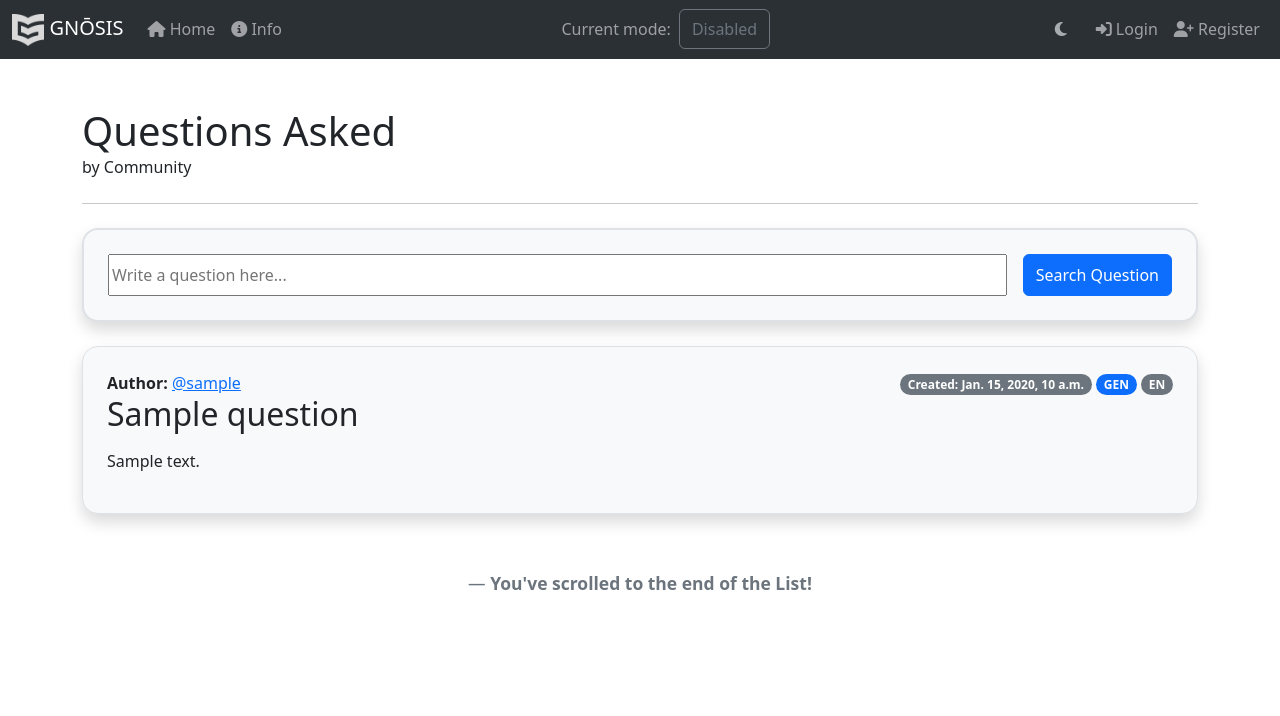
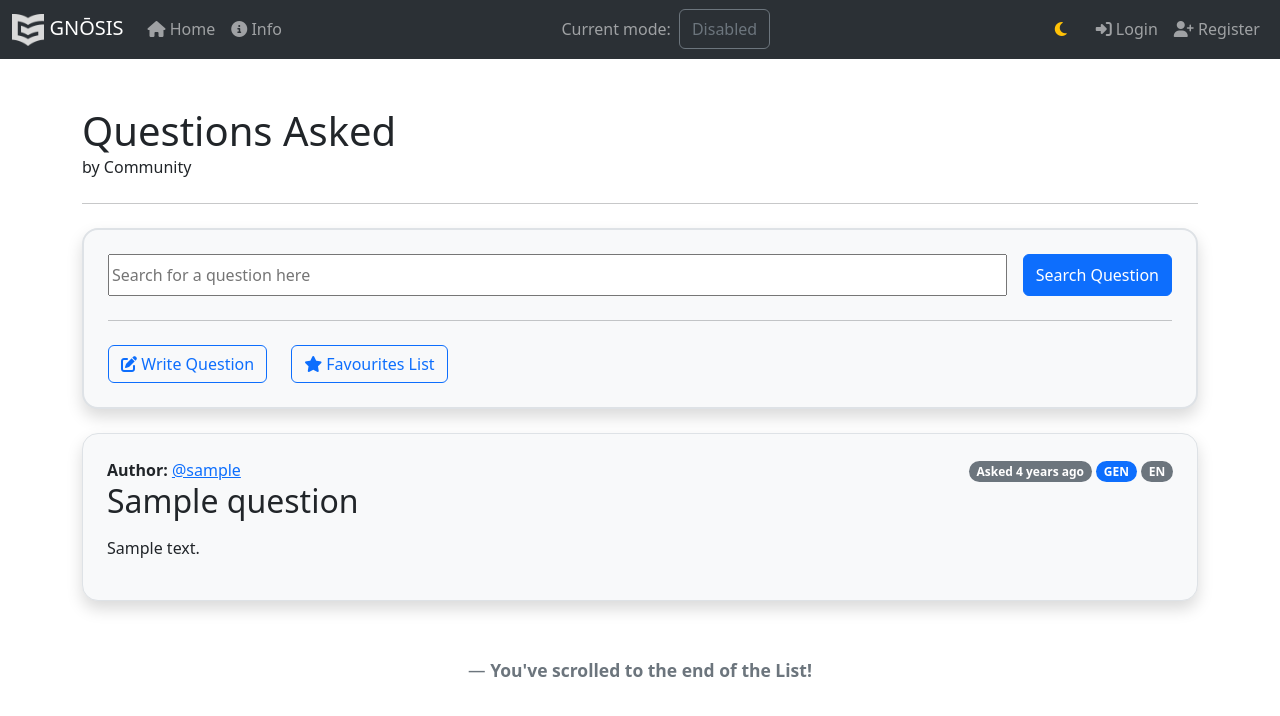
Before and after one commit to MidHunterX/GNOSIS, a Django app: page /home/ in a window 1280 px wide. Shown: the top 716 px of the page. Run offline with Django 5.2, Linux system fonts and the light colour scheme; tables that the repository leaves empty hold one stand-in row (values such as "Sample post"); some libraries are stand-ins or nearby versions.

Commit message:
🔧 Fixed: UI Elements + Human Readable Goodness

```diff
--- a/gnosis_app/templates/gnosis/base.html
+++ b/gnosis_app/templates/gnosis/base.html
@@ -58,13 +58,27 @@
           </div>
 
           <!-- TOGGLE DARK MODE - LIGHT MODE -->
-          <button id="themeToggle" class="mx-2 btn text-secondary-emphasis fas fa-sun"></button>
+          <button id="themeToggle" class="mx-2 btn fas"></button>
 
           <!-- RIGHT SIDE: PROFILE RELATED LINKS -->
           {% if request.user.is_authenticated %}
           <ul class="navbar-nav">
+            <li class="nav-item">
+              {% if request.user.profile.photo %}
+              <a class="nav-link" href="{% url 'gnosis:profilepage' username=request.user %}">
+              <img src="{{ request.user.profile.photo.url }}" width="29" height="29" class="rounded-circle me-1" alt="Custom Profile Pic">
+                {% else %}
+              <img src="{% static 'default.png' %}" width="29" height="29" class="rounded-circle me-1" alt="Default Profile Pic">
+                {% endif %}
+                {{ request.user }}
+                </a>
+            </li>
+            <li class="nav-item"><a class="nav-link" href="{% url 'gnosis:user_logout' %}"><i class="fas fa-sign-out-alt"></i> Logout</a></li>
+          </ul>
+
+          {% comment "OLD DROPDOWN LIST" %}
+          <ul class="navbar-nav">
             <li class="nav-item dropdown">
-              <!-- OUTSIDE MENU -->
               <a class="nav-link dropdown-toggle py-0" href="#" role="button" data-bs-toggle="dropdown" aria-expanded="false">
                 {% if request.user.profile.photo %}
                 <img src="{{ request.user.profile.photo.url }}" width="32" height="32" class="rounded-circle me-1" alt="Custom Profile Pic">
@@ -73,8 +87,6 @@
                 {% endif %}
                 {{ request.user }}
               </a>
-
-              <!-- INSIDE MENU -->
               <ul class="dropdown-menu dropdown-menu-end">
                 <li class="dropdown-item"><a class="nav-link" href="{% url 'gnosis:ask_question' %}"><i class="fas fa-edit"></i> Write Question</a></li>
                 <li class="dropdown-item"><a class="nav-link" href="{% url 'gnosis:show_fav_ques' %}"><i class="fas fa-star"></i> Favourites List</a></li>
@@ -82,9 +94,10 @@
                 <li class="dropdown-item"> <a class="nav-link" href="{% url 'gnosis:profilepage' username=request.user %}"><i class="fas fa-user"></i> View Profile </a> </li>
                 <li class="dropdown-item"><a class="nav-link" href="{% url 'gnosis:user_logout' %}"><i class="fas fa-sign-out-alt"></i> Logout</a></li>
               </ul>
-
             </li>
           </ul>
+          {% endcomment %}
+
           {% else %}
           <ul class="navbar-nav">
             <li class="nav-item"><a class="nav-link" href="{% url 'gnosis:user_login' %}"><i class="fas fa-sign-in-alt"></i> Login</a></li>
--- a/gnosis_app/templates/gnosis/ques_detail.html
+++ b/gnosis_app/templates/gnosis/ques_detail.html
@@ -14,8 +14,10 @@
   <div>
     <p class="mb-0"><strong>Author: </strong><a href="{% url 'gnosis:profilepage' q.author %}">@{{q.author}}</a>
       <span class="float-end">
-        <span class="badge rounded-pill text-bg-secondary">Created: {{q.created}}</span>
-        <span class="badge rounded-pill text-bg-secondary">Updated: {{q.updated}}</span>
+        <span class="badge rounded-pill text-bg-secondary">Posted: {{ q.created|smol_timesince }} ago</span>
+        {% if q.updated|date:"Y-m-d H:i:s" != q.created|date:"Y-m-d H:i:s" %}
+        <span class="badge rounded-pill text-bg-secondary">Updated: {{ q.updated|smol_timesince }} ago</span>
+        {% endif %}
         <span style="text-transform: uppercase;" class="badge rounded-pill text-bg-primary">{{q.department}}</span>
         <span style="text-transform: uppercase;" class="badge rounded-pill text-bg-secondary">{{q.language}}</span>
       </span>
--- a/gnosis_app/templates/gnosis/ques_list.html
+++ b/gnosis_app/templates/gnosis/ques_list.html
@@ -1,6 +1,7 @@
 {% extends 'gnosis/base.html' %}
 {% load static %}
 {% block content %}
+{% load tags %}
 
 {% block title %}{{block.super}}{% endblock %}
 
@@ -18,7 +19,7 @@
     <form class="d-flex justify-content-center" id="form" method="post">
       {% csrf_token %}
       <label for="input_text" class="visually-hidden">Question:</label>
-      <input type="text" name="input_text" id="input_text" placeholder="Write a question here..." class="col-form-label flex-fill">
+      <input type="text" name="input_text" id="input_text" placeholder="Search for a question here" class="col-form-label flex-fill">
       <!-- ASK BUTTON -->
       <button id="submitBtn" type="submit" class="btn btn-primary ms-3">Search Question</button>
       <!-- GENERATING ANSWER BUTTON -->
@@ -43,6 +44,11 @@
     </script>
 
     <!-- ================== @TODO: MORE SEARCH CONTROLS ================== -->
+    <hr class="my-4 ">
+    <div class="d-flex">
+      <button class="me-4 btn btn-outline-primary"><a class="nav-link" href="{% url 'gnosis:ask_question' %}"><i class="fas fa-edit"></i> Write Question</a></button>
+      <button class="me-4 btn btn-outline-primary"><a class="nav-link" href="{% url 'gnosis:show_fav_ques' %}"><i class="fas fa-star"></i> Favourites List</a></button>
+    </div>
 
   </div>
   <br>
@@ -54,7 +60,7 @@
     <div class="p-4 border rounded-4 bg-body-tertiary shadow" onclick="location.href='{% url 'gnosis:ques_detail' q.id %}'">
       <p class="mb-0"><strong>Author: </strong><a href="{% url 'gnosis:profilepage' q.author %}">@{{q.author}}</a>
         <span class="float-end">
-          <span class="badge rounded-pill text-bg-secondary">Created: {{q.created}}</span>
+          <span class="badge rounded-pill text-bg-secondary">Asked {{q.created|smol_timesince}} ago</span>
           <span style="text-transform: uppercase;" class="badge rounded-pill text-bg-primary">{{q.department}}</span>
           <span style="text-transform: uppercase;" class="badge rounded-pill text-bg-secondary">{{q.language}}</span>
         </span>
--- a/static/scripts/app.js
+++ b/static/scripts/app.js
@@ -9,9 +9,11 @@ const currentTheme = localStorage.getItem('theme') || 'light';
 if (currentTheme === 'dark') {
   bodyTag.setAttribute('data-bs-theme', 'dark');
   themeToggle.classList.add('fa-sun');
+  themeToggle.classList.add('text-secondary-emphasis');
 } else {
   bodyTag.setAttribute('data-bs-theme', 'light');
   themeToggle.classList.add('fa-moon');
+  themeToggle.classList.add('text-warning');
 }
 
 themeToggle.addEventListener('click', function() {
```
